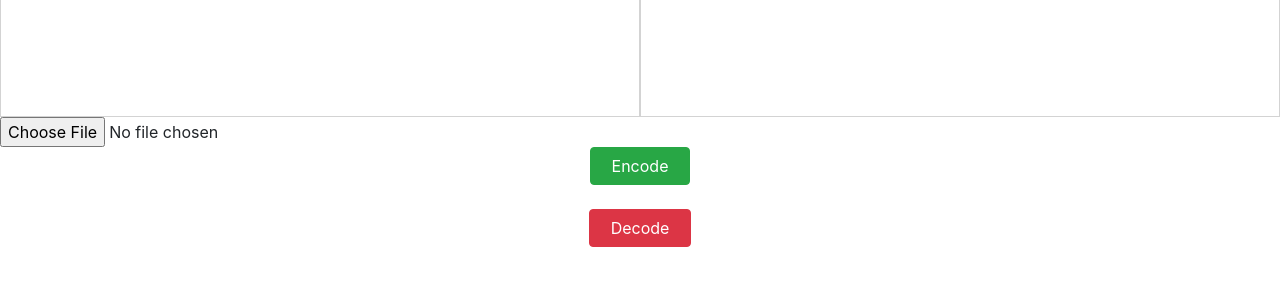
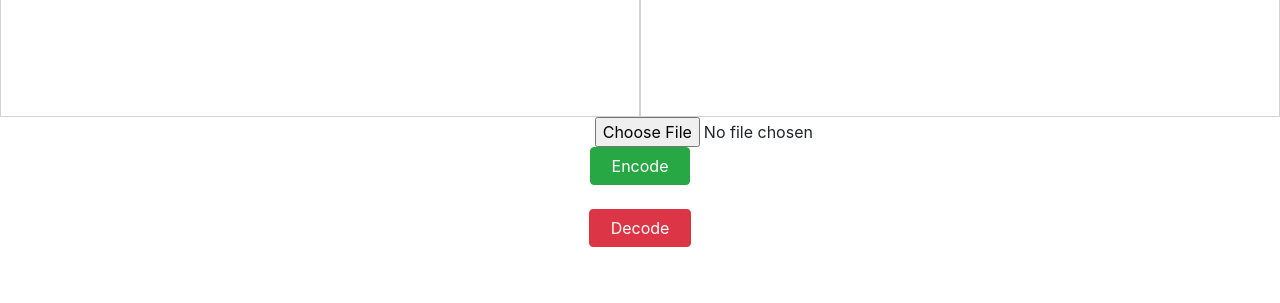
Before and after one commit to Saksham2106/File_zipper, a PHP site: page / in a window 1280 px wide. Shown: the part 497-800 px from the top of the page. Run offline with PHP 8.4, Linux system fonts and the light colour scheme.

Commit message:
adjust form

```diff
--- a/style.css
+++ b/style.css
@@ -27,4 +27,6 @@ body {
 }
 form {
   text-align: center;
+  width: 50%;
+  margin-left: 34.9%;
 }
```
